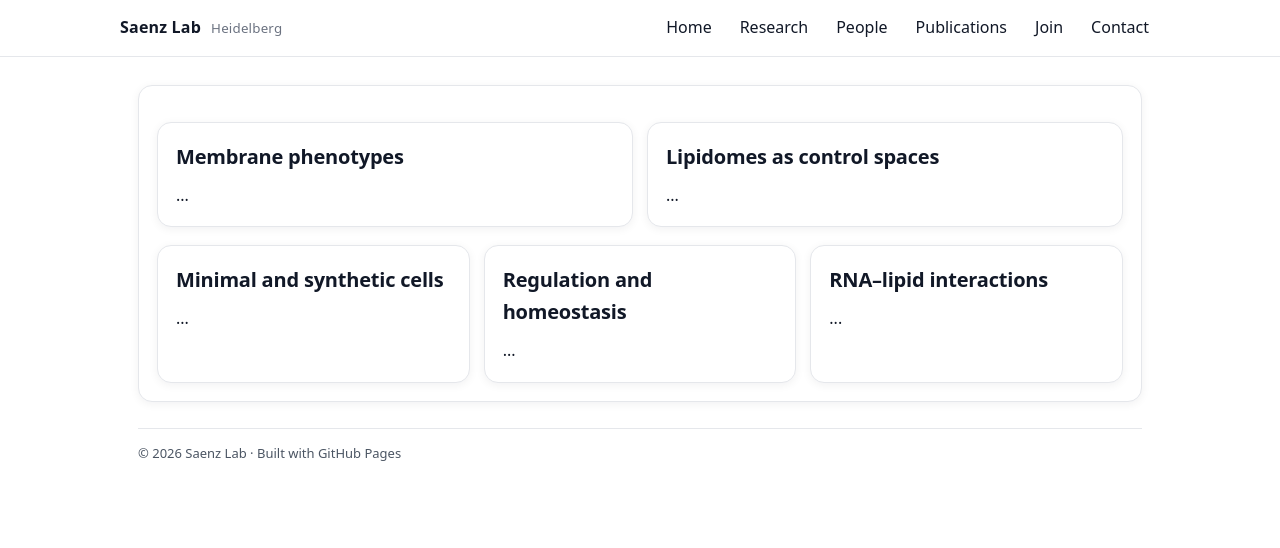
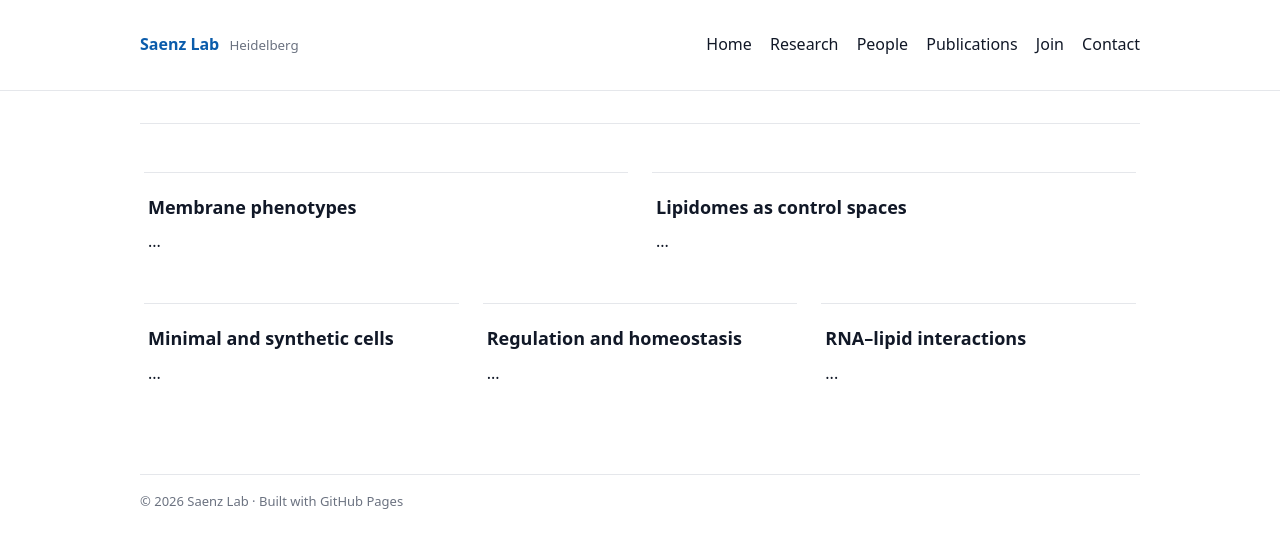
Before and after one commit to Saenz-Lab/Saenz-Lab.github.io, a Jekyll site: the page built from index.md, in a window 1280 px wide. Shown: the top 548 px of the page. Built offline with Jekyll 4.4.1, drawn with Linux system fonts in a browser that asks for light colours; our own code applies the rules of GitHub Pages for plain Markdown files.

Commit message:
Update style.css

```diff
--- a/assets/css/style.css
+++ b/assets/css/style.css
@@ -1,5 +1,4 @@
 :root{
-  /* EMBL-ish light neutrals + restrained accent */
   --bg:#ffffff;
   --surface:#ffffff;
   --surface-2:#f6f8fb;
@@ -7,146 +6,144 @@
   --muted:#4b5563;
   --muted-2:#6b7280;
   --line:#e5e7eb;
-  --accent:#0b5cab;      /* deep academic blue */
-  --accent-2:#0ea5e9;    /* subtle highlight */
+  --accent:#0b5cab;
   --max: 1040px;
   --radius: 14px;
-  --shadow: 0 8px 24px rgba(17, 24, 39, 0.08);
-  --shadow-sm: 0 2px 10px rgba(17, 24, 39, 0.06);
 }
 
 *{box-sizing:border-box}
 html,body{margin:0;padding:0}
+
 body{
-  font-family: ui-sans-serif, system-ui, -apple-system, Segoe UI, Roboto, Helvetica, Arial, "Apple Color Emoji","Segoe UI Emoji";
+  font-family: ui-sans-serif, system-ui, -apple-system, Segoe UI, Roboto, Helvetica, Arial;
   background: var(--bg);
   color: var(--text);
   line-height: 1.6;
-  -webkit-font-smoothing: antialiased;
-  -moz-osx-font-smoothing: grayscale;
 }
 
 a{color:var(--accent);text-decoration:none}
 a:hover{text-decoration:underline}
-code{
-  font-family: ui-monospace, SFMono-Regular, Menlo, Monaco, Consolas, "Liberation Mono", "Courier New", monospace;
-  font-size: 0.95em;
-  background: rgba(17,24,39,0.04);
-  padding: 0.15em 0.35em;
-  border-radius: 8px;
-  border: 1px solid rgba(17,24,39,0.06);
+
+.container{
+  max-width:var(--max);
+  margin:0 auto;
+  padding:32px 20px;
 }
 
-.container{max-width:var(--max);margin:0 auto;padding:28px 18px}
-
+/* Header / navigation */
 .site-header{
-  position:sticky;top:0;z-index:10;
-  background: rgba(255,255,255,.92);
-  backdrop-filter: blur(10px);
+  position:sticky;
+  top:0;
+  background:#fff;
   border-bottom:1px solid var(--line);
+  z-index:10;
 }
 
 .nav{
-  display:flex;align-items:center;justify-content:space-between;
-  gap:14px;flex-wrap:wrap;
-  padding: 6px 0;
-}
-.brand{
-  display:flex;align-items:baseline;gap:10px;
-  font-weight: 700;
-  letter-spacing: .2px;
-}
-.brand a{color:var(--text)}
-.brand small{color:var(--muted-2);font-weight:500}
-
-.navlinks{display:flex;gap:6px;flex-wrap:wrap}
-.navlinks a{
-  padding:8px 10px;border-radius:10px;
-  color:var(--text);
-  border: 1px solid transparent;
-}
-.navlinks a:hover{
-  background: rgba(11,92,171,.06);
-  border-color: rgba(11,92,171,.12);
-  text-decoration:none;
+  display:flex;
+  justify-content:space-between;
+  align-items:center;
 }
 
+.brand{
+  font-weight:700;
+}
+.brand small{
+  color:var(--muted-2);
+  font-weight:500;
+  margin-left:6px;
+}
+
+.navlinks a{
+  margin-left:14px;
+  color:var(--text);
+  font-weight:500;
+}
+
+/* Hero */
 .hero{
-  margin-top:18px;
-  padding:28px;
-  background:
-    radial-gradient(900px 360px at 0% 0%, rgba(11,92,171,.10), transparent 60%),
-    radial-gradient(700px 320px at 100% 0%, rgba(14,165,233,.08), transparent 55%),
-    var(--surface-2);
-  border:1px solid var(--line);
-  border-radius: var(--radius);
-  box-shadow: var(--shadow-sm);
+  margin-top:24px;
+  padding:32px;
+  background:var(--surface-2);
+  border-radius:var(--radius);
 }
-.hero h1{margin:0 0 10px 0;font-size:34px;line-height:1.15;letter-spacing:-0.02em}
-.hero p{margin:0;color:var(--muted);max-width:75ch;font-size: 16px}
 
+.hero h1{
+  margin:0 0 12px 0;
+  font-size:36px;
+  line-height:1.15;
+}
+
+.hero p{
+  margin:0;
+  color:var(--muted);
+  max-width:80ch;
+}
+
+/* Grid + cards */
 .grid{
-  margin-top:18px;
   display:grid;
-  grid-template-columns: repeat(12, 1fr);
-  gap:14px;
+  gap:24px;
+  margin-top:28px;
+}
+
+@media(min-width:900px){
+  .grid{
+    grid-template-columns:repeat(12,1fr);
+  }
 }
 
 .card{
-  grid-column: span 12;
-  background: var(--surface);
-  border:1px solid var(--line);
-  border-radius: var(--radius);
-  padding:18px;
-  box-shadow: var(--shadow-sm);
-}
-@media (min-width: 860px){
-  .card.third{grid-column: span 4}
-  .card.half{grid-column: span 6}
+  grid-column:span 12;
+  padding:20px 4px;
+  border-top:1px solid var(--line);
 }
 
-h1,h2,h3{color:var(--text)}
-h2{margin:0 0 10px 0;font-size:20px;letter-spacing:-0.01em}
-h3{margin:0 0 8px 0;font-size:16px}
-p{margin:10px 0}
+@media(min-width:900px){
+  .card.half{grid-column:span 6}
+  .card.third{grid-column:span 4}
+}
 
-.meta{color:var(--muted);font-size:14px}
-.list{margin:0;padding-left:18px;color:var(--muted)}
-.list li{margin: 4px 0}
+.card h2{
+  margin:0 0 8px 0;
+  font-size:18px;
+}
 
-hr{border:0;border-top:1px solid var(--line);margin:18px 0}
+.card p{
+  margin:0;
+  color:var(--muted);
+}
 
+.section-title{
+  margin:40px 0 12px;
+  font-size:18px;
+  color:var(--muted-2);
+}
+
+/* Tables (publications) */
 .table{
   width:100%;
   border-collapse:collapse;
-  margin-top:8px;
+  margin-top:16px;
 }
+
 .table th,.table td{
+  padding:12px 8px;
   border-top:1px solid var(--line);
-  padding:10px 8px;
   vertical-align:top;
 }
+
 .table th{
+  text-align:left;
   color:var(--muted);
   font-weight:600;
-  text-align:left;
 }
 
-.badge{
-  display:inline-block;
-  padding:2px 8px;
-  border:1px solid var(--line);
-  border-radius:999px;
-  color:var(--muted);
-  font-size:12px;
-  background: rgba(17,24,39,0.03);
-  margin-right:6px;
+/* Footer */
+.footer{
+  margin-top:48px;
+  padding-top:16px;
+  border-top:1px solid var(--line);
+  color:var(--muted-2);
+  font-size:13px;
 }
-
-.footer{
-  margin-top:26px;
-  color:var(--muted);
-  font-size:13px;
-  border-top:1px solid var(--line);
-  padding-top:14px;
-}
```
